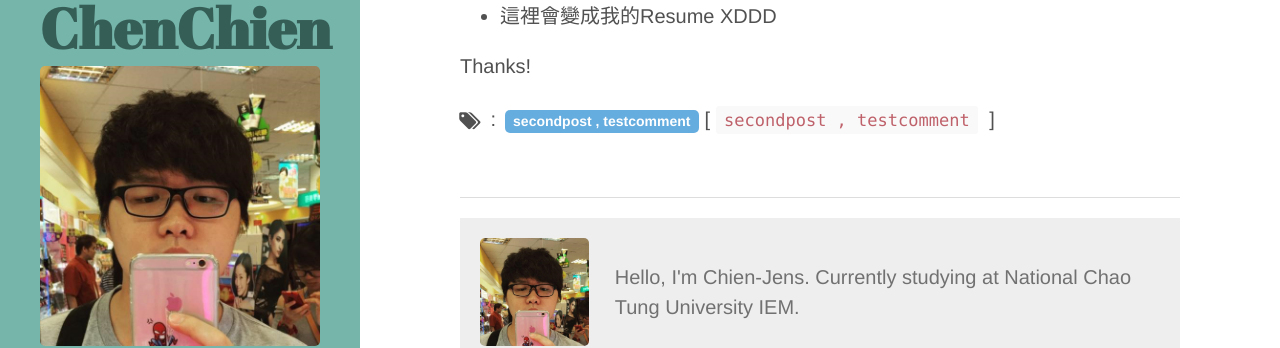
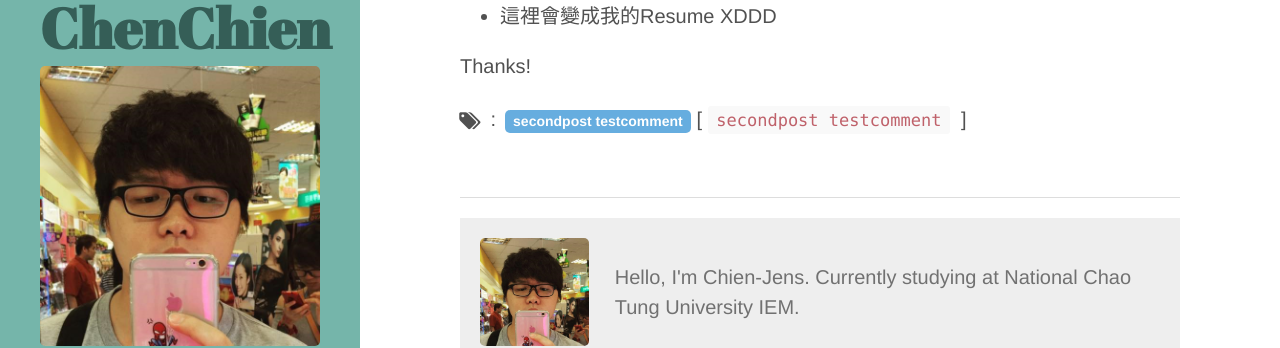
Before and after one commit to chienjens/chienjens.github.io, a Jekyll site: the page built from _posts/2018-05-28-AddComment.md, in a window 1280 px wide and 1171 px high. Shown: the part 422-770 px from the top of the window. Built offline with Jekyll 4.4.1, drawn with Linux system fonts in a browser that asks for light colours; comment, search, counter and statistics services are not loaded.

```diff
--- a/_posts/2018-05-28-AddComment.md
+++ b/_posts/2018-05-28-AddComment.md
@@ -4,7 +4,7 @@ title: Add Comment
 subtitle: 測試評論!!
 date: 2018-05-28
 author: Chien-Jens
-tag: secondpost , testcomment
+tag: secondpost testcomment
 comments: true
 signature: true
 ---
```
